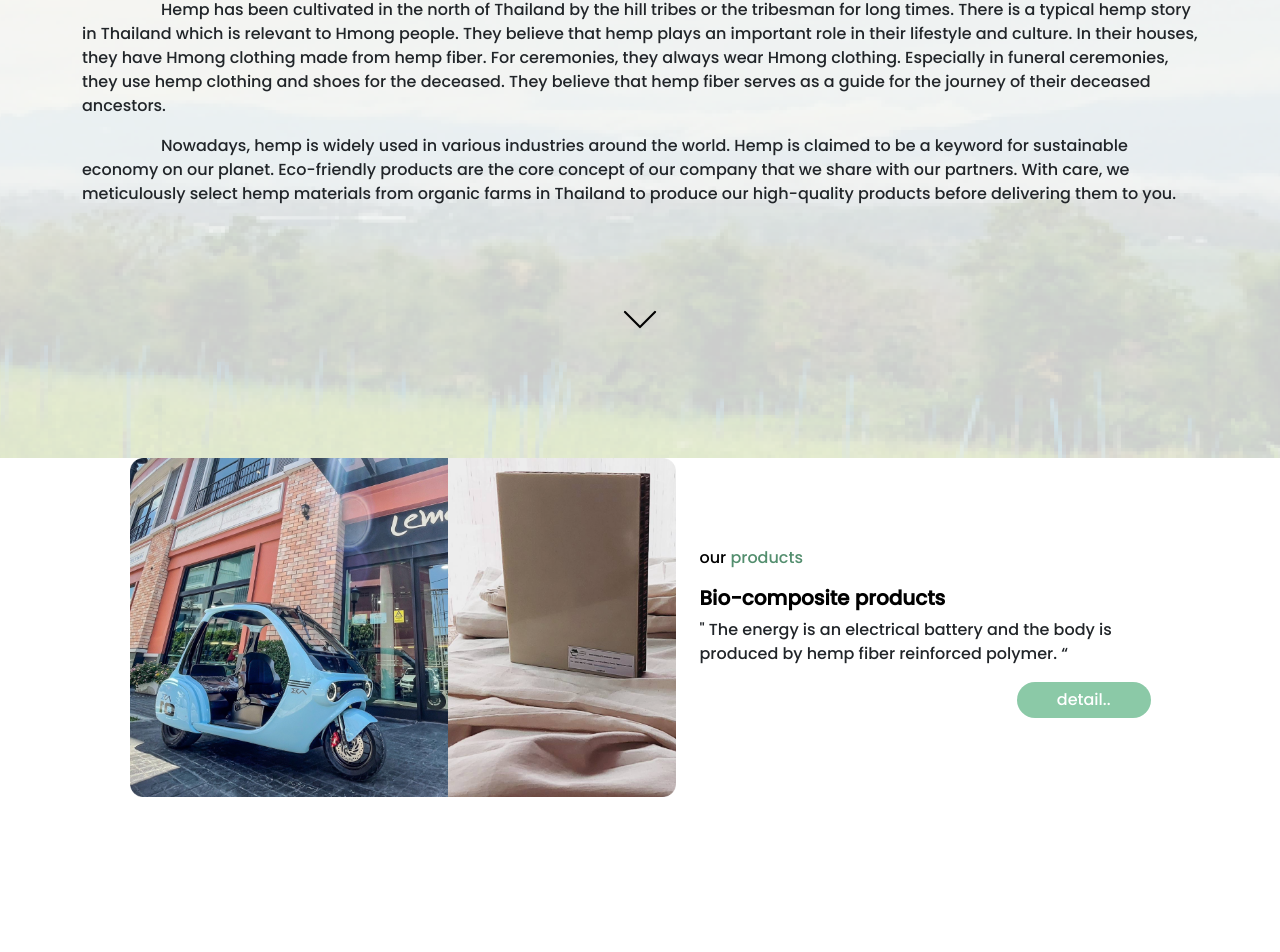
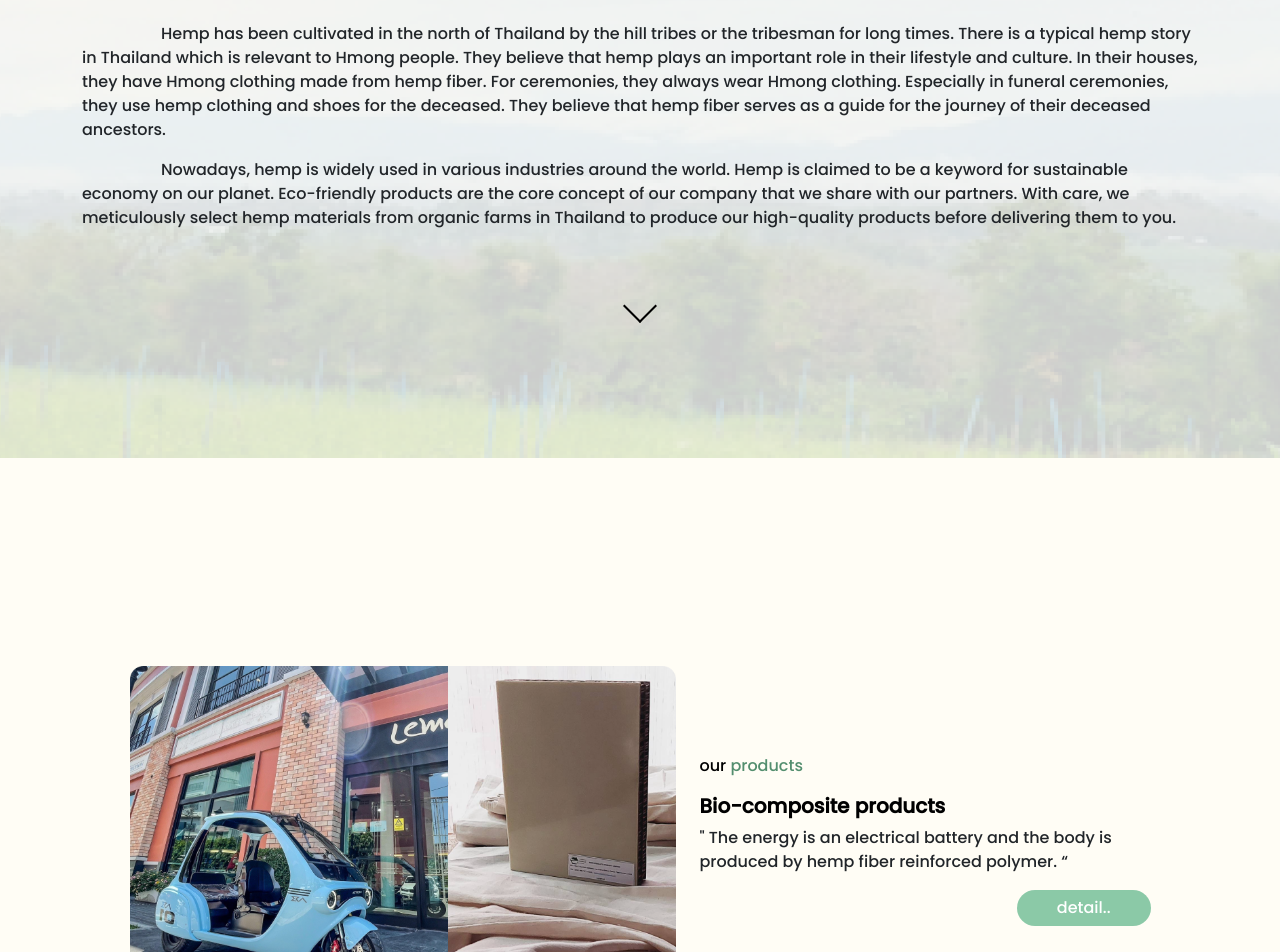
Before and after one commit to Emwich02/EmpowerMattVUE, a Vue app: page /Products in a window 1280 px wide. Shown: the part 374-1326 px from the top of the page. Built offline with nearby package versions, Linux system fonts and the light colour scheme.

Commit message:
[ProductMain] Update style product main page.

```diff
--- a/src/assets/productmain.scss
+++ b/src/assets/productmain.scss
@@ -1,11 +1,15 @@
 $color_1: black;
-$color_2: #538E6E;
+$color_2: #538e6e;
 $color_3: white;
-$color_4: #4F4F4F;
-$color_5: #FFFDF5;
-$color_6: #1C1D23;
-$color_7: #8BC9A7;
+$color_4: #4f4f4f;
+$color_5: #fffdf5;
+$color_6: #1c1d23;
+$color_7: #8bc9a7;
+$cream-primary-color: var(--cream-bg-color);
 
+:root{
+        --cream-bg-color: #fffdf5;
+}
 
 .picture-product-main {
   background-color: rgba(255, 255, 255, 0.8);
@@ -20,7 +24,6 @@ $color_7: #8BC9A7;
 .blackbold-text {
   color: $color_1;
   font-weight: bolder;
-
 }
 
 .greenbold-text {
@@ -30,7 +33,6 @@ $color_7: #8BC9A7;
 
 .black-text {
   color: $color_1;
-
 }
 
 .green-text {
@@ -41,8 +43,19 @@ $color_7: #8BC9A7;
   text-align: right;
 }
 
-.full-height-starw {
-        height: 80vh;
+.bg-color-productmain{
+  background-color: $cream-primary-color ;
+}
+
+.full-height-starw-1 {
+  height: 100dvh;
+  // display: flex;
+  align-items: center;
+  justify-content: center;
+}
+
+.full-height-starw-2 {
+        height: 70dvh;
         // display: flex;
         align-items: center;
         justify-content: center;
@@ -55,15 +68,25 @@ $color_7: #8BC9A7;
   border-radius: 30px;
 }
 
-
 .bioplastic-down {
   display: none;
 }
 
+.arrow {
+  width: 24px;
+  height: 24px;
+  transform: rotate(45deg);
+  border-left: none;
+  border-top: none;
+  border-right: 2px #000000 solid;
+  border-bottom: 2px #000000 solid;
+}
 
+.mt-product-main-13{
+  padding-top: 13rem;
+}
 
 @media only screen and (max-width: 480px) {
-
   .bioplastic-left {
     display: none;
   }
@@ -89,7 +112,7 @@ $color_7: #8BC9A7;
   }
 }
 
-@media only screen and (max-width: 800px) {
+@media only screen and (max-width: 767px) {
   .bioplastic-left {
     display: none;
   }
--- a/src/views/ProductMainView.vue
+++ b/src/views/ProductMainView.vue
@@ -1,7 +1,6 @@
 <!-- eslint-disable vue/multi-word-component-names -->
 <script setup>
 import hempview from '@/images/hempview.png';
-import downlight from '@/images/downlight.png';
 import bioPlasticPic from '@/images/bioPlasticPic.png';
 import bioCompositePic from '@/images/bioCompositePic.png';
 
@@ -18,58 +17,73 @@ const Data = {
     plasticTitle: 'Bioplastic hemp pellets product',
     plasticDetails: '" The hemp bioplastics compound material PH0001HT “'
 }
+
+function scrollToSection(sectionId) {
+    const element = document.getElementById(sectionId);
+    if (element) {
+        element.scrollIntoView({ behavior: 'smooth' });
+    }
+}
 </script>
 
 <template>
-    <div  v-bind:style="{ backgroundImage: 'url(' + hempview + ')' }" style="margin-top: 2rem; height: 100dvh;" >
-        <div class="container-fluid picture-product-main" >
+    <div v-bind:style="{ backgroundImage: 'url(' + hempview + ')' }" style="margin-top: 2rem; height: 100dvh;">
+        <div class="container-fluid picture-product-main">
             <div class="text-center">
                 <br><br><br><br><br><br>
-                <h1 class="blackbold-text front-30px " data-aos="fade-up">{{ Data.whatis }} <span class="greenbold-text">{{ Data.hemp }}
+                <h1 class="blackbold-text front-30px " data-aos="fade-up">{{ Data.whatis }} <span class="greenbold-text">{{
+                    Data.hemp }}
                     </span></h1><br>
             </div>
-            <div class="container front-12px">
-                <p data-aos="fade-up">&nbsp;&nbsp;&nbsp;&nbsp;&nbsp;&nbsp;&nbsp;&nbsp;&nbsp;&nbsp;&nbsp;&nbsp;&nbsp;&nbsp;&nbsp;&nbsp;&nbsp;&nbsp;{{
+            <div class="container front-12px" data-aos="fade-up">
+                <p>
+                    &nbsp;&nbsp;&nbsp;&nbsp;&nbsp;&nbsp;&nbsp;&nbsp;&nbsp;&nbsp;&nbsp;&nbsp;&nbsp;&nbsp;&nbsp;&nbsp;&nbsp;&nbsp;{{
                         Data.firstparagraph }}</p>
-                <p data-aos="fade-up">&nbsp;&nbsp;&nbsp;&nbsp;&nbsp;&nbsp;&nbsp;&nbsp;&nbsp;&nbsp;&nbsp;&nbsp;&nbsp;&nbsp;&nbsp;&nbsp;&nbsp;&nbsp;{{
+                <p>
+                    &nbsp;&nbsp;&nbsp;&nbsp;&nbsp;&nbsp;&nbsp;&nbsp;&nbsp;&nbsp;&nbsp;&nbsp;&nbsp;&nbsp;&nbsp;&nbsp;&nbsp;&nbsp;{{
                         Data.secondparagraph }}</p>
-            </div>
-            <div class="text-center" data-aos="fade-up">
-                <br><br><br> <img :src="downlight" class="img-fluid" style="max-width: 100%; height: auto;">
+                <div class="d-flex align-items-center justify-content-center ">
+                    <div class="arrow mt-5" style="cursor: pointer;" @click="scrollToSection('first')"></div>
                 </div>
             </div>
         </div>
+    </div>
+    <div class="container-fluid bg-color-productmain">
 
-    <div class="container full-height-starw  ">
-        <div class="row justify-content-center">
+
+        <div class="container full-height-starw-1 mt-product-main-13" id="first">
+            <div class="row d-flex align-items-center justify-content-center">
                 <div class="col-md-6" data-aos="fade-up">
                     <img :src="bioCompositePic" class="img-fluid" style="max-width: 100%; height: auto;">
                 </div>
-
                 <div class="col-md-5 d-flex align-items-center">
                     <div><br>
-                    <p class="front-12px" data-aos="fade-up"><span class="black-text">{{ Data.our }}</span> <span class="green-text">{{
+                        <p class="front-12px" data-aos="fade-up"><span class="black-text">{{ Data.our }}</span> <span
+                                class="green-text">{{
                                     Data.products }}</span>
                         </p>
                         <h5 class="blackbold-text front-18px" data-aos="fade-up">{{ Data.compositeTitle }}</h5>
                         <p class="front-12px" data-aos="fade-up"> {{ Data.compositeDetails }} </p>
-                    <p class="button-details front-12px" style="color:white" data-aos="fade-up"> {{ Data.moreDetails }}</p>
+                        <p class="button-details front-12px" style="color:white" data-aos="fade-up"> {{ Data.moreDetails }}
+                        </p>
                     </div>
                 </div>
             </div>
         </div>
-
-
-    <div class="container full-height-starw  bioplastic-left">
+    </div>
+    <div class="container-fluid bg-color-productmain" id="second">
+        <div class="container   full-height-starw-2  bioplastic-left">
             <div class="row justify-content-center">
                 <div class="col-md-5 d-flex align-items-center">
                     <div><br>
-                    <p class="front-12px" data-aos="fade-up"><span class="black-text">{{ Data.our }}</span> <span class="green-text">{{
+                        <p class="front-12px" data-aos="fade-up"><span class="black-text">{{ Data.our }}</span> <span
+                                class="green-text">{{
                                     Data.products }}</span>
                         </p>
                         <h5 class="blackbold-text front-18px" data-aos="fade-up">{{ Data.plasticTitle }}</h5>
                         <p class="front-12px" data-aos="fade-up"> {{ Data.plasticDetails }} </p>
-                    <p class="button-details front-12px" style="color:white" data-aos="fade-up"> {{ Data.moreDetails }}</p>
+                        <p class="button-details front-12px" style="color:white" data-aos="fade-up"> {{ Data.moreDetails }}
+                        </p>
                     </div>
                 </div>
                 <div class="col-md-6" data-aos="fade-up">
@@ -77,31 +91,26 @@ const Data = {
                 </div>
             </div>
         </div>
-
-
-
-    <div class="container full-height-starw bioplastic-down">
+        <div class="container full-height-starw-2 bioplastic-down">
             <div class="row justify-content-center">
                 <div class="col-md-6" data-aos="fade-up">
                     <img :src="bioPlasticPic" class="img-fluid" style="max-width: 100%; height: auto;">
                 </div>
                 <div class="col-md-5 d-flex align-items-center">
                     <div><br>
-                    <p class="front-12px" data-aos="fade-up"><span class="black-text">{{ Data.our }}</span> <span class="green-text">{{
+                        <p class="front-12px" data-aos="fade-up"><span class="black-text">{{ Data.our }}</span> <span
+                                class="green-text">{{
                                     Data.products }}</span>
                         </p>
                         <h5 class="blackbold-text front-18px" data-aos="fade-up">{{ Data.plasticTitle }}</h5>
                         <p class="front-12px" data-aos="fade-up"> {{ Data.plasticDetails }} </p>
-                    <p class="button-details front-12px" style="color:white" data-aos="fade-up"> {{ Data.moreDetails }}</p>
+                        <p class="button-details front-12px" style="color:white" data-aos="fade-up"> {{ Data.moreDetails }}
+                        </p>
                     </div>
                 </div>
             </div>
         </div>
-
-
-
-
-    <br><br><br>
+    </div>
 </template>
 
 <style lang="scss">
--- a/src/views/ServicesView.vue
+++ b/src/views/ServicesView.vue
@@ -62,7 +62,7 @@ function scrollToSection(sectionId) {
     <!-- <div class="bg-container"><br><br><br><br><br><br><br></div> -->
     <div>
         <div class="bg-container fullheight-service">
-            <div class="container-fluid mb-5" data-aos="fade-up">
+            <div class="container-fluid mt-5 mb-5" data-aos="fade-up">
                 <div class="container">
                     <div class="col-3 bg-head d-flex align-items-center justify-content-center">
                         <p class="title-text service-text">{{ Data.MainTitle }}</p>
@@ -311,5 +311,7 @@ function scrollToSection(sectionId) {
         </div>
     </div>
 </template>
-<style lang="scss">// Import Main styles for this application
-@import '/src/assets/services.scss';</style>
+<style lang="scss">
+// Import Main styles for this application
+@import '/src/assets/services.scss';
+</style>
```
Lines whose indentation alone changed are shown as unchanged.
